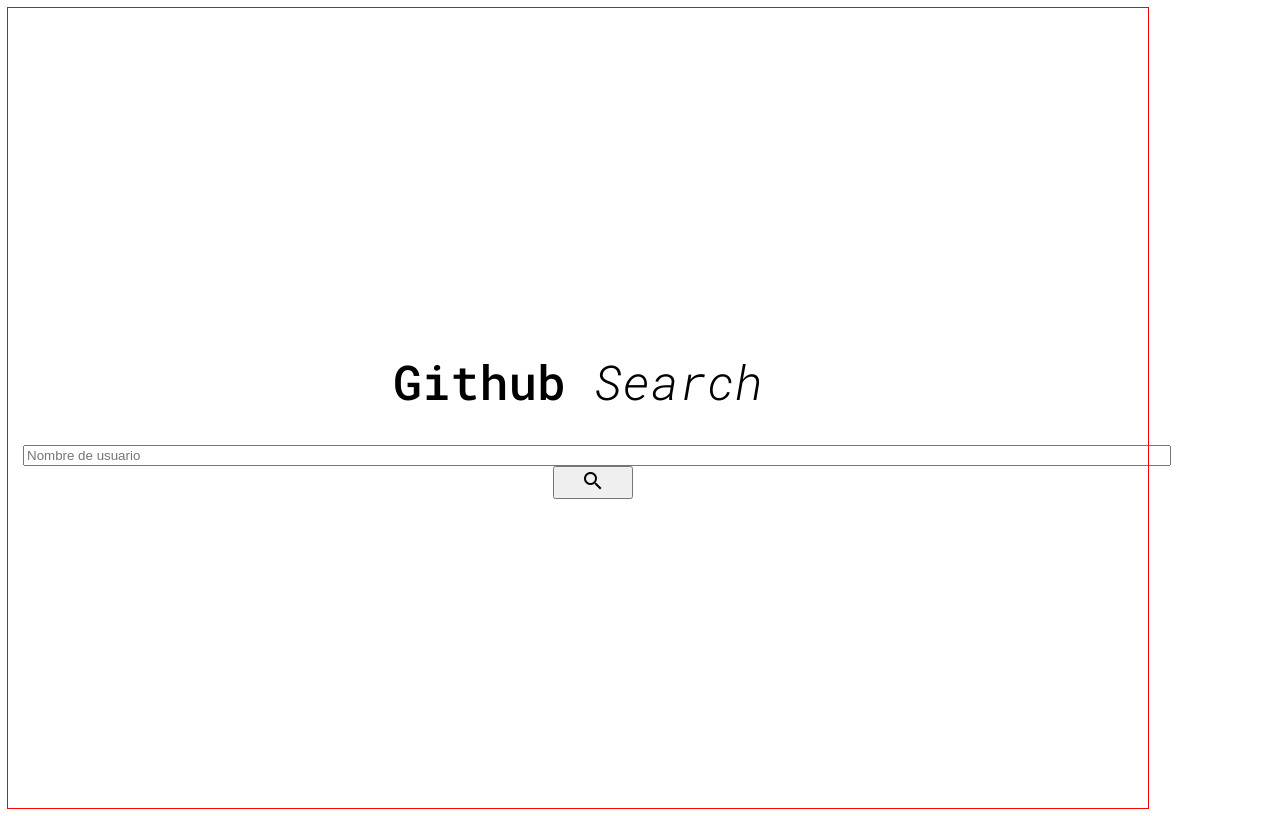
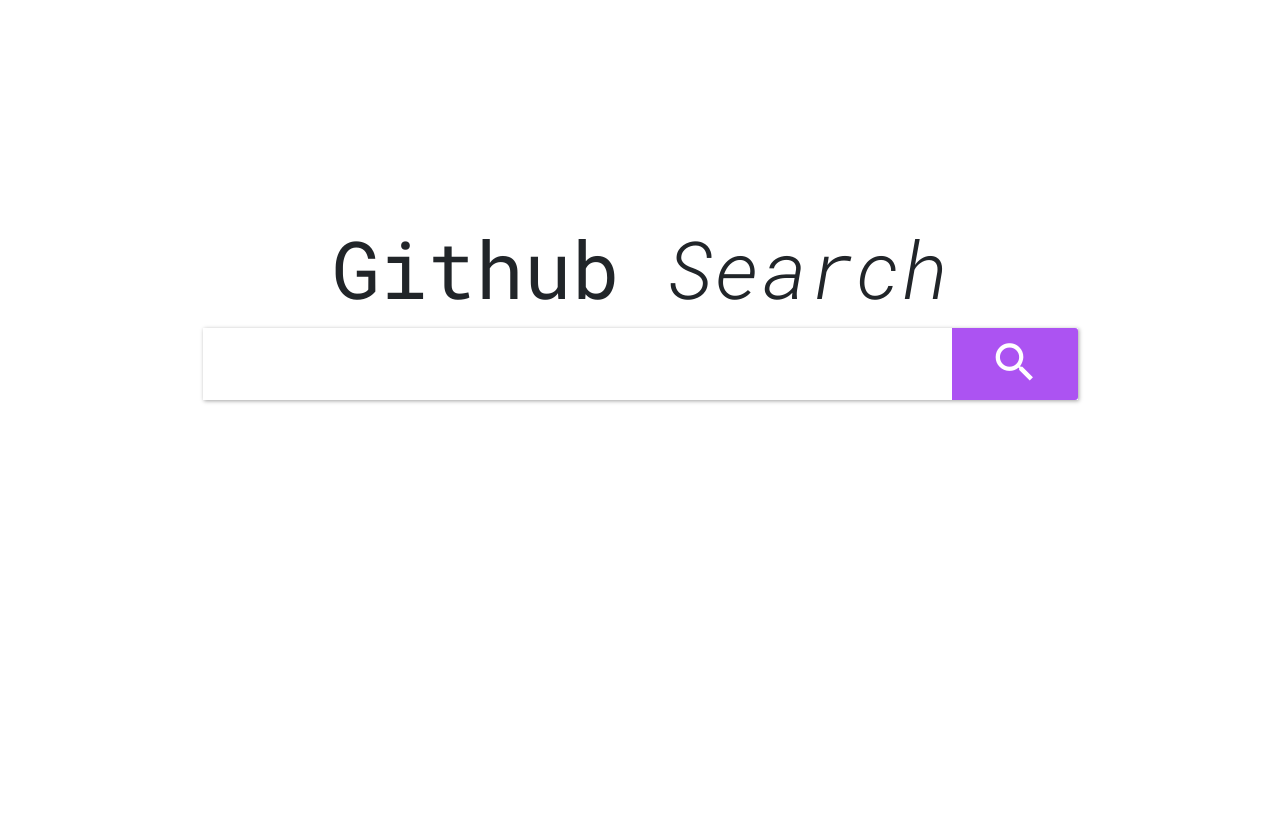
Before and after one commit to makafernandez/frontend-recruiting-hsa, an Angular app: page /search in a window 1280 px wide. Built offline with nearby package versions, Linux system fonts and the light colour scheme.

Commit message:
style(search): agrega estilos

```diff
--- a/src/app/modules/search/search/search.component.html
+++ b/src/app/modules/search/search/search.component.html
@@ -6,7 +6,6 @@
       <input
 		    class="searchBar--input"
 	  	  type="text"
-        placeholder="Nombre de usuario"
         name="search"
         [(ngModel)]="searchTerm"
       />
--- a/src/app/modules/search/search/search.component.scss
+++ b/src/app/modules/search/search/search.component.scss
@@ -1,62 +1,101 @@
+$color_gray: #818181;
+$color_white: #fff;
+$font_roboto_mono: 'Roboto Mono', monospace;
+$background_purple: #ac53f2;
+
+/*SEARCHBAR*/
 .container {
-  outline: 1px solid red;
-  display: flex;
-  text-align: center;
-  flex-direction: column;
-  height: 100vh;
-  width: 100vw;
-  justify-content: center;
+	display: flex;
+	text-align: center;
+	flex-direction: column;
+	height: 50vh;
+	width: 100vw;
+	justify-content: flex-end;
+	padding-right: 15px;
+	padding-left: 15px;
+	margin-right: auto;
+	margin-left: auto;
 }
 
 h1 {
-  font-family: 'Roboto Mono', monospace;
-  font-weight: 500;
-  font-size: 3rem;
+	font-family: $font_roboto_mono;
+	font-weight: 500;
+	font-size: 5rem;
+	margin-bottom: 0;
 }
 
 .subtitle {
-  font-weight: 300;
-  font-style: italic;
+	font-weight: 200;
+	font-style: italic;
 }
 
-/*SEARCHBAR*/
 .search--container {
-	width: 100%;
-  padding-right: 15px;
-  padding-left: 15px;
-  margin-right: auto;
-  margin-left: auto;
+	height: 4.5rem;
+	padding: 0 15%;
+	form {
+		display: flex;
+		flex-direction: row;
+		justify-content: center;
+		-webkit-box-shadow: 1px 1px 4px 0px #a3a3a3;
+		-moz-box-shadow: 1px 1px 4px 0px #a3a3a3;
+		box-shadow: 1px 1px 4px 0px #a3a3a3;
+	}
 }
 
 .searchBar--input {
 	width: 100%;
-	height: 100%;
+	height: 4.5rem;
+	border: 0;
+	border-radius: 3px;
+	padding-left: 2rem;
+}
+
+input[type="text"] {
+	font-size: 2rem;
+	font-weight: 300;
+	text-align: left;
+	font-family: $font_roboto_mono;
+	color: $color_gray !important;
 }
 
 .searchBar--btn {
-	width: 5rem;
+	width: 9rem;
+	height: 4.5rem;
+	background-color: $background_purple;
+	color: $color_white;
+	border: 3px solid $background_purple;
+	-webkit-border-top-right-radius: 3px;
+	-webkit-border-bottom-right-radius: 3px;
+	-moz-border-radius-topright: 3px;
+	-moz-border-radius-bottomright: 3px;
+	border-top-right-radius: 3px;
+	border-bottom-right-radius: 3px;
+	i {
+		font-size: 3.2rem;
+	}
 }
 
-@media (min-width: 576px) {
-  .container {
-    max-width: 540px;
-  }
+@media (max-width: 576px) {
+	h1 {
+		font-size: 2rem;
+	}
 }
 
-@media (min-width: 768px) {
+
+/*@media (min-width: 768px) {
   .container {
     max-width: 720px;
   }
-}
+}*/
 
-@media (min-width: 992px) {
+/*@media (min-width: 992px) {
   .container {
     max-width: 960px;
   }
-}
+}*/
 
-@media (min-width: 1200px) {
+/*@media (min-width: 1200px) {
   .container {
     max-width: 1140px;
   }
-}
+}*/
--- a/src/index.html
+++ b/src/index.html
@@ -7,7 +7,7 @@
 
   <meta name="viewport" content="width=device-width, initial-scale=1">
   <link rel="icon" type="image/x-icon" href="favicon.ico">
-  <link href="https://fonts.googleapis.com/css?family=Roboto+Mono:300i,400i,500&display=swap" rel="stylesheet">
+  <link href="https://fonts.googleapis.com/css?family=Roboto:400|Roboto+Mono:300,300i,400&display=swap" rel="stylesheet">
   <link href="https://fonts.googleapis.com/icon?family=Material+Icons" rel="stylesheet">
 </head>
 <body>
--- a/src/styles.scss
+++ b/src/styles.scss
@@ -1 +1,26 @@
-/* You can add global styles to this file, and also import other style files */
+* {
+  box-sizing: border-box;
+}
+
+html {
+	width: 100vw;
+}
+
+body {
+  margin: 0;
+  padding: 0;
+  font-family: -apple-system, BlinkMacSystemFont, 'Segoe UI', Roboto, 'Helvetica Neue', Arial,
+    'Noto Sans', sans-serif, 'Apple Color Emoji', 'Segoe UI Emoji', 'Segoe UI Symbol',
+    'Noto Color Emoji';
+  font-size: 1rem;
+  font-weight: 400;
+  line-height: 1.5;
+  color: #212529;
+  text-align: left;
+  background-color: #fff;
+}
+
+img {
+  vertical-align: middle;
+  border-style: none;
+}
```
